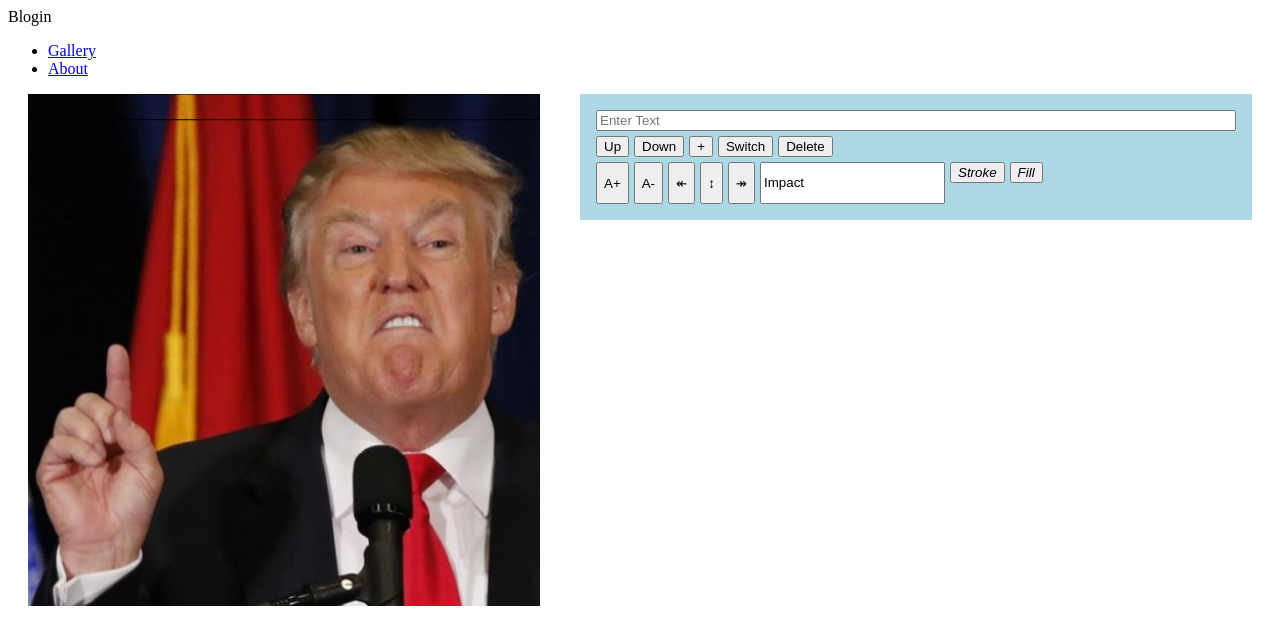
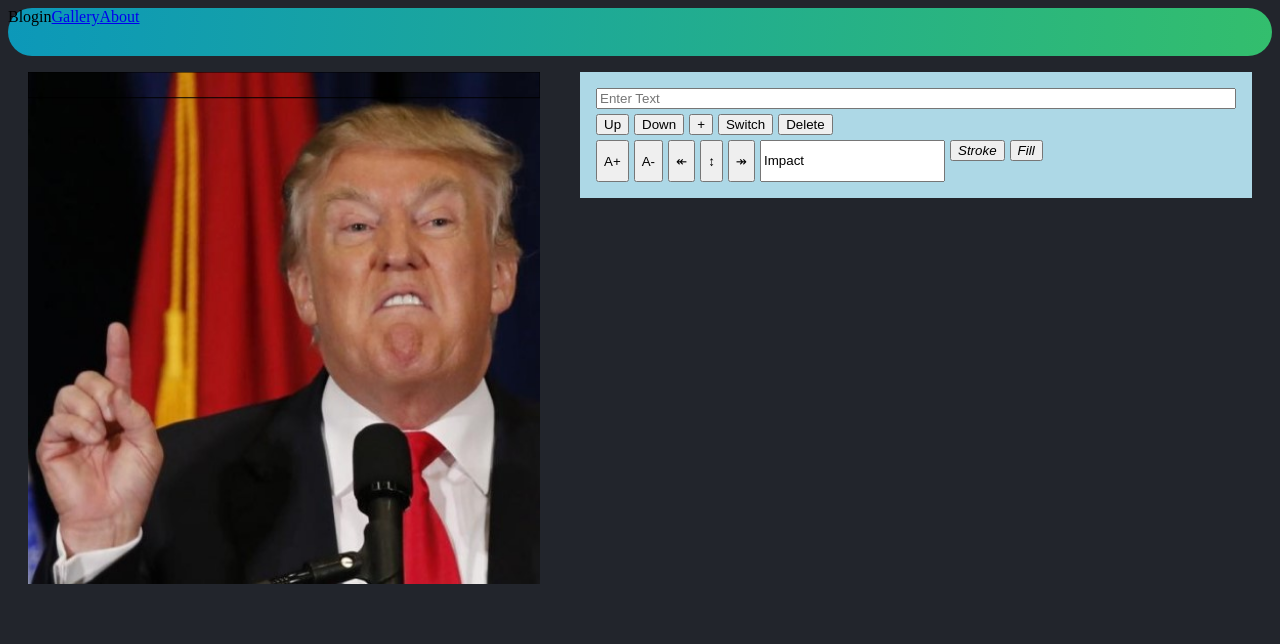
Before and after one commit to liorAtar/MemeGenerator, a plain HTML site: page index.html in a window 1280 px wide. Drawn offline with Linux system fonts and the light colour scheme.

Commit message:
added style

```diff
--- a/css/main.css
+++ b/css/main.css
@@ -1,4 +1,28 @@
+:root {
+    /* pallet */
+    --clr8: #f0f0f0;
+    --clr7: #ebeef3;
+    --clr6: #19a59f;
+    --clr5: #1e7cd3;
+    --clr4: #5970c1;
+    --clr3: #8f44bb;
+    --clr2: #3e4b68;
+    --clr1: #3d3d3d;
+    --clr0: #22252c;
+
+    /* BP */
+    --l: 1060px;
+    --m: 860px;
+    --s: 800px;
+}
+
+body {
+    background-color: var(--clr0);
+}
+
 /* HELPERS */
+
+/* layout helpers */
 
 .flex {
     display: flex;
@@ -12,13 +36,37 @@
     position: relative;
 }
 
+/* list helpers */
+
+.clean-list {
+    margin: 0;
+    padding: 0;
+    list-style-type: none;
+}
+
 /* COMPONENTS */
 
+/* nav */
+
+.main-header {
+    /* width: 1257px;
+    height: 73px; */
+    height: 3rem;
+    margin-bottom: 1rem;
+    border-radius: 37px;
+    background-color: #5970c1;
+    background-image: linear-gradient(-86deg, #33be6d 0%, #0c98b9 100%);
+}
+
+.main-nav {}
+
+/* color */
+
 .color-palette {
-    position:absolute;
-    left:0;
-    top:0;
-    opacity:0;
+    position: absolute;
+    left: 0;
+    top: 0;
+    opacity: 0;
 }
 
 /* grid */
@@ -42,7 +90,10 @@
 }
 
 .canvas-container {
-    width:40vw;
+    width: 40vw;
+    /* background-image: url('/img/meme-frame.png');
+    background-size: cover;
+    background-position: center; */
 }
 
 .edit-canvas {
@@ -67,19 +118,20 @@
 
 /* FOR MOBILE */
 
-@media screen and (max-width: 500px) {
+@media screen and (max-width: 1000px) {
     .editor {
-        justify-content: center;
+        width: 90vw;
+        margin: auto;
         display: block;
     }
 
     .canvas-container {
-        width: 80vw;
         height: auto;
         margin: auto;
     }
 
     .edit-canvas {
         width: 90%;
+        margin: auto;
     }
 }
--- a/index.html
+++ b/index.html
@@ -10,10 +10,10 @@
 </head>
 
 <body onload="onInit()">
-    <header>
+    <header class="main-header flex">
         <div class="logo" onclick="setSelectedTab(this, 'Home')">Blogin</div>
         <nav class="main-nav">
-            <ul class="">
+            <ul class="flex clean-list">
                 <li class="nav-item" onclick="setSelectedTab(this, 'Gallery')"><a href="#Gallery">Gallery</a></li>
                 <li class="nav-item" onclick="setSelectedTab(this, 'About')"><a href="#About">About</a></li>
             </ul>
@@ -22,7 +22,7 @@
 
     <section class="editor flex">
         <div class="canvas-container">
-            <canvas id="my-canvas" height="450" width="450"></canvas>
+            <canvas id="my-canvas" height="250" width="250"></canvas>
         </div>
         <div class="edit-canvas">
             <input class="txt-input" type="text" placeholder="Enter Text" oninput="textInputChanged(this)"
--- a/js/services/meme.service.js
+++ b/js/services/meme.service.js
@@ -63,7 +63,7 @@ function createLine(pos) {
 }
 
 function getCurrLine() {
-  return gMeme.lines[gMeme.selectedLineIdx]
+  return gMeme.lines.length && gMeme.lines[gMeme.selectedLineIdx]
 }
 
 function setCurrLine(idx) {
```
Also changed, not shown: img/meme-frame.png (added), js/meme.controller.js (line endings or trailing spaces).
